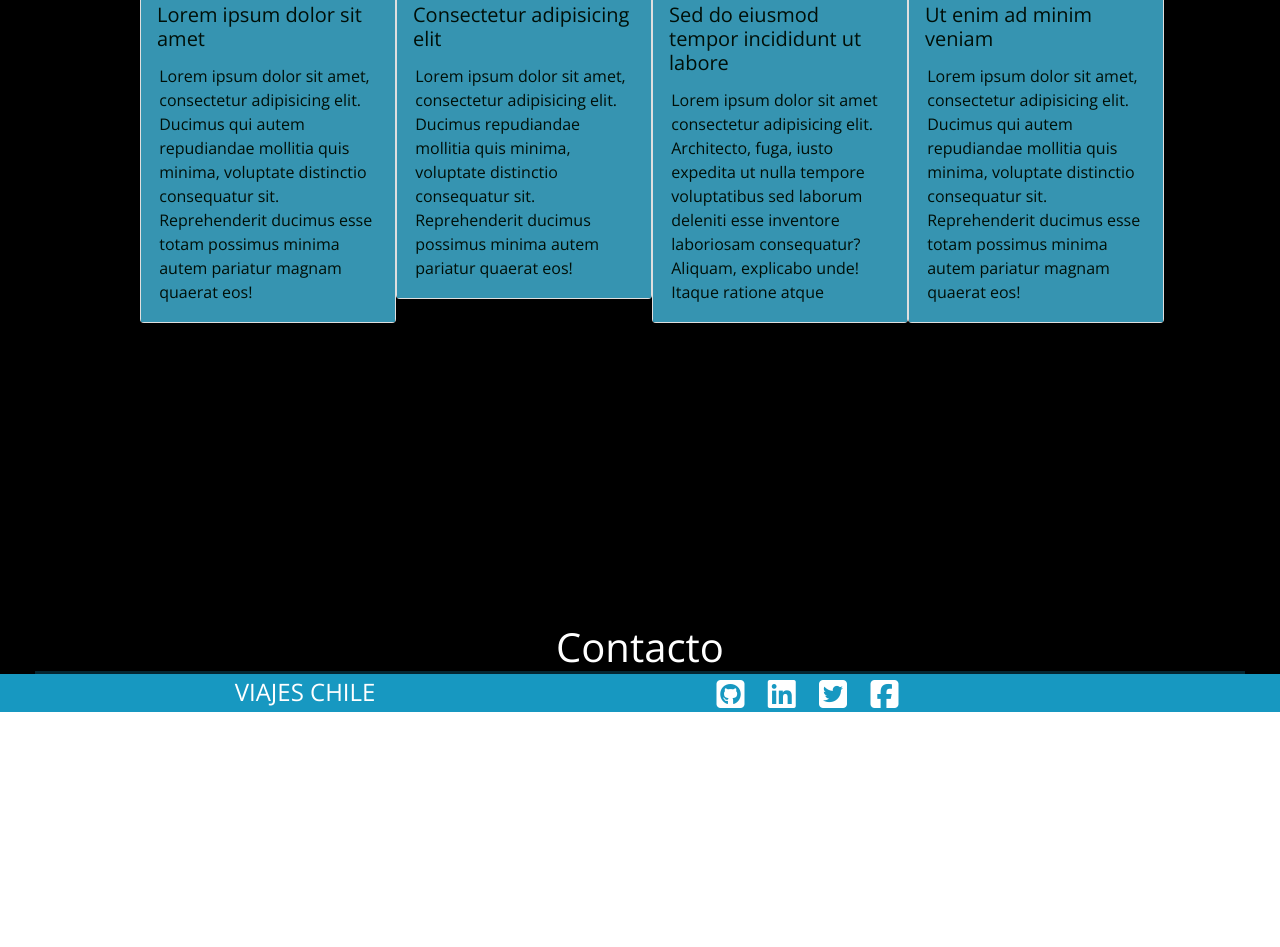
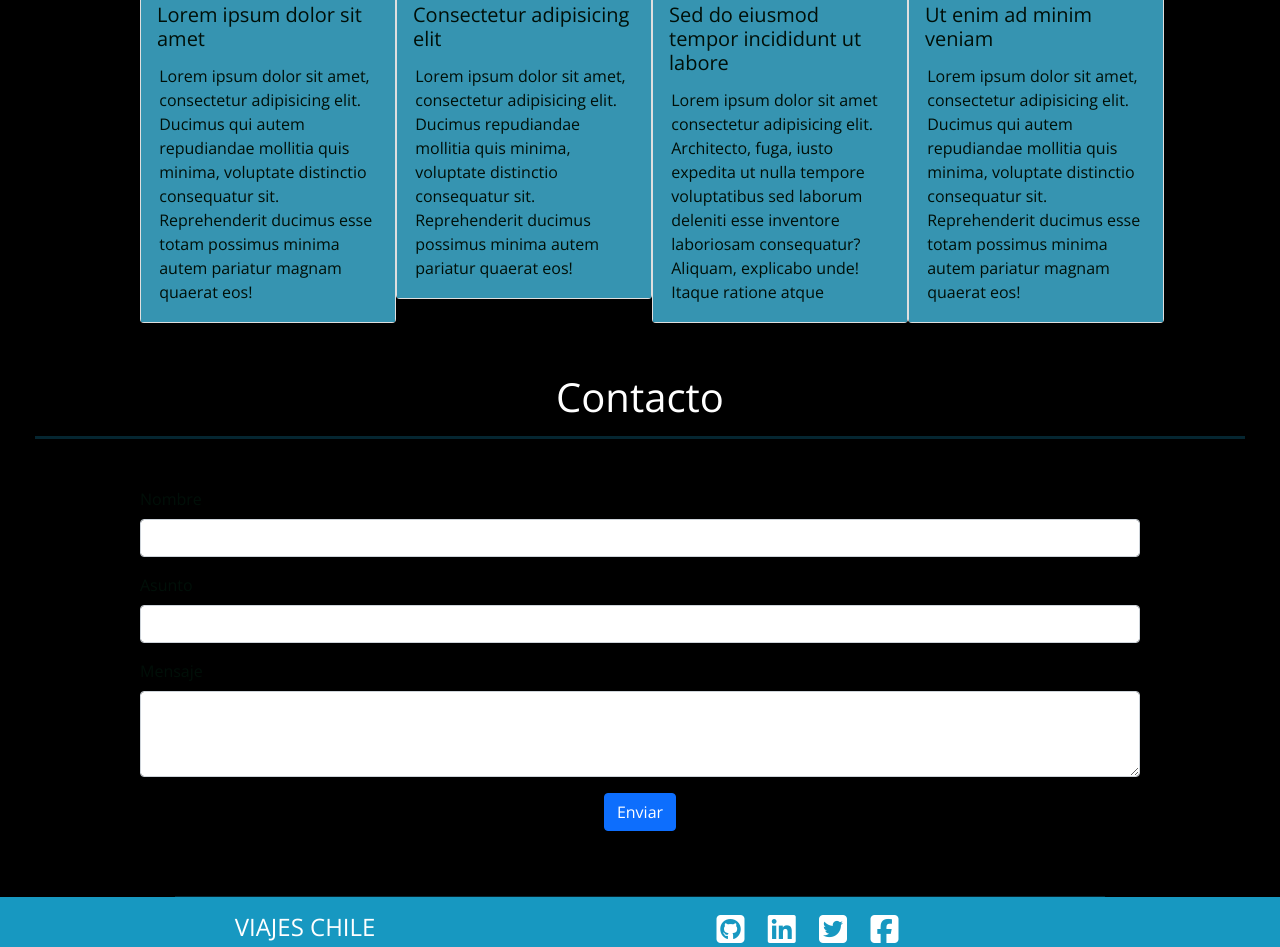
Before and after one commit to RCA75/trabajo_final_modulo2, a plain HTML site: page main.html in a window 1280 px wide. Shown: the part 1375-2322 px from the top of the page. Before the commit the page ends 2087 px from the top, so only its background shows below. Drawn offline with nearby package versions, Linux system fonts and the light colour scheme.

Commit message:
Desarrollo de Fomulario de Contacto

```diff
--- a/assets/css/style.css
+++ b/assets/css/style.css
@@ -166,6 +166,16 @@ max-width: 2.5%!important;
   margin: 10px auto 1 0;
 }
 
+.espacio {
+  height: 10px;
+  padding: 0;
+  margin: 10px auto 1 0;
+}
+
+.mb-3 {
+  text-align: left;
+}
+
 h1 {
   color: white!important;
   padding-top: 50px;
@@ -256,7 +266,8 @@ h3 {
   text-align: center;
   font-size:2.5em!important;
   vertical-align: middle;
-  padding-top: 300px;
+  padding-top: 50px;
+  padding-bottom: 15px;
 }
 
 h4 {
--- a/main.html
+++ b/main.html
@@ -159,22 +159,39 @@
 
             <h3 id="contactos" class="contacto">Contacto</h3>
             <hr class = linea>
-            <div class="container-fluid">
+
+            <div class="container">
                 <!-- Formulario  -->
-
+                <div class="row pt-5">
+                    <form>
+                        <div class="mb-3">
+                            <label for="exampleFormControlInput1" class="form-label">Nombre</label>
+                            <input type="nombre" class="form-control px-1" id="exampleFormControlInput1">
+                          </div>
+                        <div class="mb-3">
+                          <label for="exampleInputPassword1" class="form-label">Asunto</label>
+                          <input type="asunto" class="form-control" id="exampleInputPassword1">
+                        </div>
+                        <div class="mb-3">
+                            <label for="exampleFormControlTextarea1" class="form-label">Mensaje</label>
+                            <textarea class="form-control" id="exampleFormControlTextarea1" rows="3"></textarea>
+                          </div>
+                        <button type="submit" class="btn btn-primary">Enviar</button>
+                        <h3></h3>
+                        <hr class="espacio">
+                    </form>
+                </div>
             </div>
-
-
     </section>
 
     <!-- Footer -->
     <footer id="footer" class="container-fluid  d-md-block  bg-info section-icons fondo-footer">
         <div class="container">
-          <div class="row">
+          <div class="row pt-3">
             <div class="col-lg-4 hidden-xs">
-              <h4 id="viajes" class="pt-1 font-weight-bold" title="Viajes Chile">VIAJES CHILE</h4>
+              <h4 id="viajes" class="font-weight-bold" title="Viajes Chile">VIAJES CHILE</h4>
             </div>
-            <div class="col-lg-8 text-right pt-1 foot">
+            <div class="col-lg-8 text-right foot">
             <a href="https://github.com" target="_blank"><i class="fab fa-github-square fa-2x"></i></a>
             <a href="https://www.linkedin.com" target="_blank"><i class="fab fa-linkedin fa-2x"></i></a>
             <a href="https://www.twitter.com" target="_blank"><i class="fab fa-twitter-square fa-2x"></i></a>
```
Also changed, not shown: typeform.html (deleted, +0 -26 lines), assets/js/script.js (line endings or trailing spaces).
